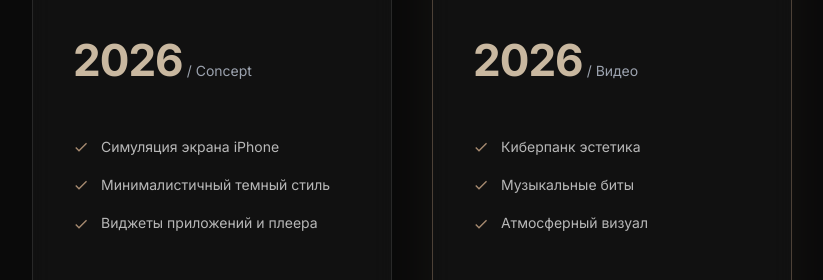
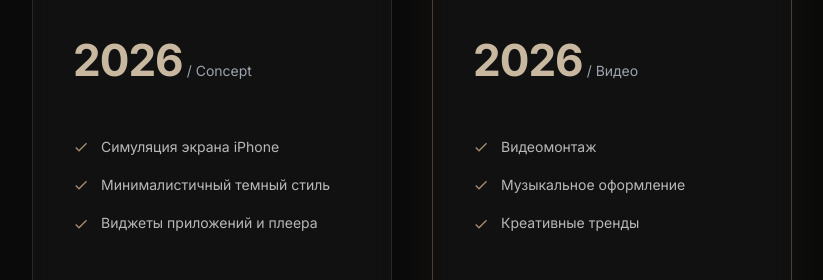
Before and after one commit to smertnixxxx/mybio, a plain HTML site: page index.html in a window 1280 px wide. Shown: the part 2340-2620 px from the top of the page, without its empty margins (228-1051 px from the left). Drawn offline with nearby package versions, Linux system fonts and the light colour scheme; a web font is replaced by a local one.

Commit message:
Update TikTok project features to realistic ones

```diff
--- a/index.html
+++ b/index.html
@@ -1738,9 +1738,9 @@
         year: "2026",
         period: "/ Видео",
         features: [
-          "Киберпанк эстетика",
-          "Музыкальные биты",
-          "Атмосферный визуал"
+          "Видеомонтаж",
+          "Музыкальное оформление",
+          "Креативные тренды"
         ],
         btnLabel: "Смотреть в TikTok",
         btnUrl: "https://www.tiktok.com/@undernight42?lang=ru-RU"
```
